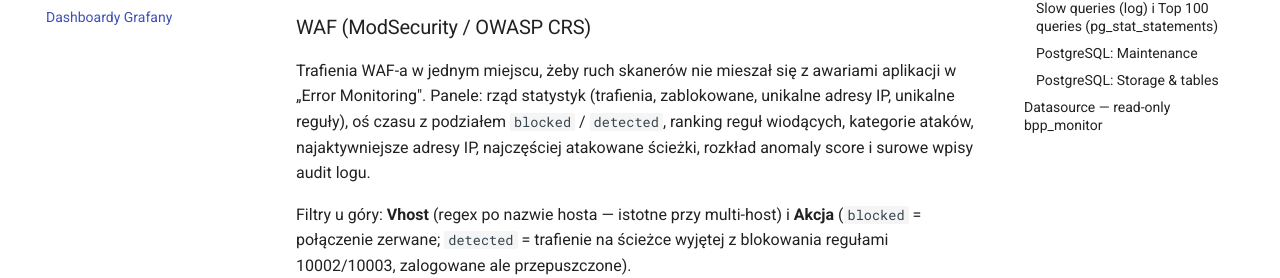
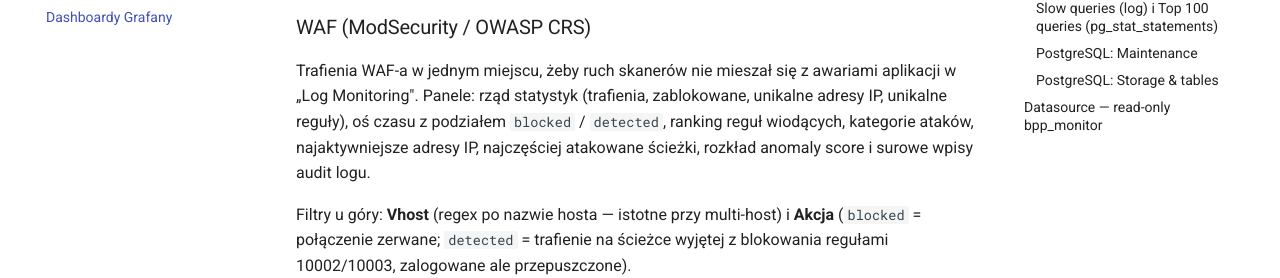
Before and after one commit to iplweb/bpp-deploy, an MkDocs documentation site: the page built from docs/monitoring/dashboardy-grafany.md, in a window 1280 px wide and 900 px high, scrolled down 781 px. Shown: the part 199-477 px from the top of the window. Built offline with MkDocs 1.6.1 and Material for MkDocs 9.7.7, drawn with Linux system fonts in a browser that asks for light colours; comment, search, counter and statistics services are not loaded.

Commit message:
docs: domkniecie renameu — wiszace odwolania do "Error Monitoring"
Dashboard nazywa sie "Log Monitoring" (tytul w error-monitoring.json),
ale piec miejsc wciaz mowilo o nim stara nazwa. Poprzedni commit
poprawil tylko naglowek sekcji, wiec rename byl zrobiony w polowie.

Zmiany wylacznie w prozie i komentarzach — zero zmian zachowania.
Identyfikatory techniczne (uid `error-monitoring`, nazwa pliku
error-monitoring.json) zostaja bez zmian, bo sa nadal poprawne.

Co-Authored-By: Claude Opus 5 (1M context) <noreply@anthropic.com>

```diff
--- a/docker-compose.infrastructure.yml
+++ b/docker-compose.infrastructure.yml
@@ -161,7 +161,7 @@ services:
       # Nic tez nie tracimy diagnostycznie: przy MODSEC_AUDIT_LOG_PARTS=AHZ
       # taki wpis niosl mniej niz linia access logu nginksa (format `bpp_access`,
       # tez zbierany przez Alloy), a bledy 5xx maja wlasny dashboard
-      # "Error monitoring".
+      # "Log Monitoring".
       #
       # `$$` to escape Compose'a na literalny `$` — bez niego interpolacja
       # zjadlaby koniec regexpa.
--- a/docs/monitoring/dashboardy-grafany.md
+++ b/docs/monitoring/dashboardy-grafany.md
@@ -34,7 +34,7 @@ do error.log i widać je wyłącznie na dashboardzie
 ### WAF (ModSecurity / OWASP CRS)
 
 Trafienia WAF-a w jednym miejscu, żeby ruch skanerów nie mieszał się z awariami
-aplikacji w „Error Monitoring". Panele: rząd statystyk (trafienia, zablokowane,
+aplikacji w „Log Monitoring". Panele: rząd statystyk (trafienia, zablokowane,
 unikalne adresy IP, unikalne reguły), oś czasu z podziałem `blocked` / `detected`,
 ranking reguł wiodących, kategorie ataków, najaktywniejsze adresy IP, najczęściej
 atakowane ścieżki, rozkład anomaly score i surowe wpisy audit logu.
```
Also changed, not shown: docs/architektura/rate-limiting.md (+1 -1 lines), docs/architektura/waf.md (+1 -1 lines), 1 other file.
